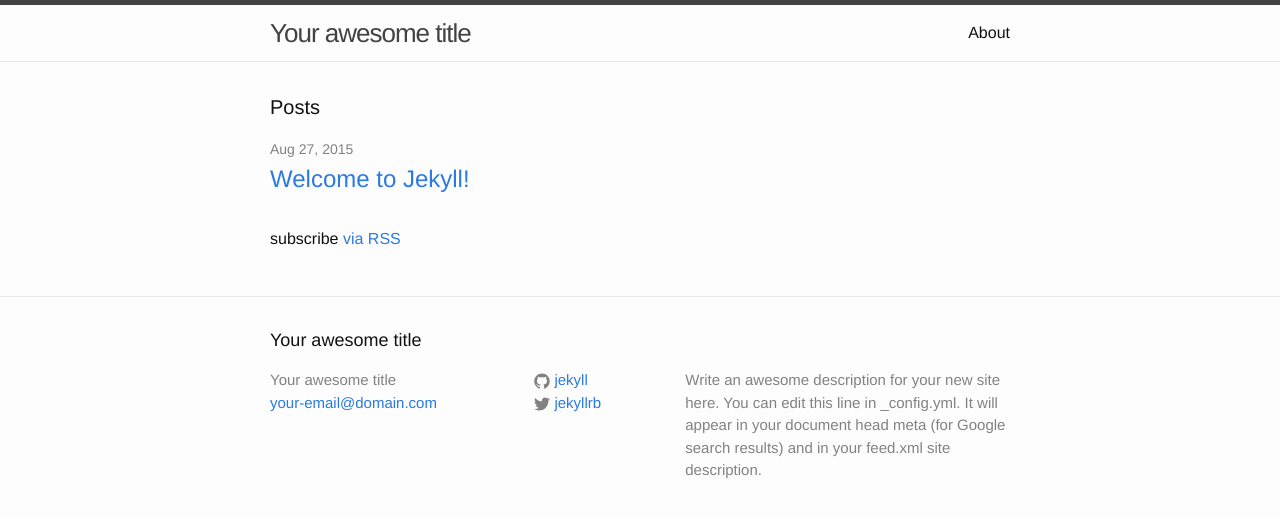
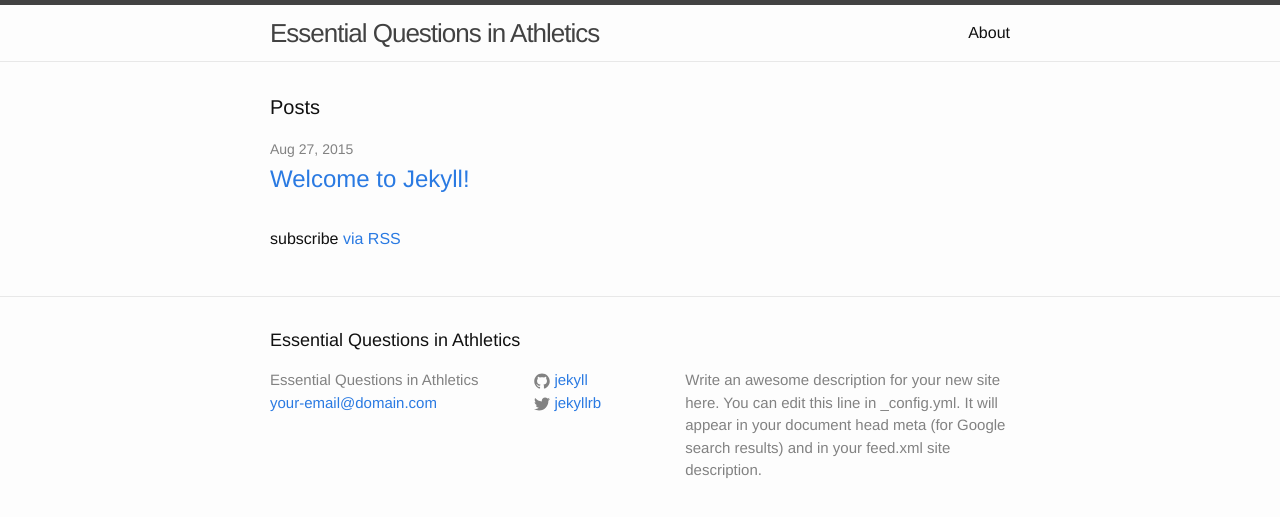
Before and after one commit to pingele/old.pingele.github.io, a Jekyll site: the page built from index.html, in a window 1280 px wide. Shown: the top 517 px of the page. Built offline with Jekyll 4.4.1, drawn with Linux system fonts in a browser that asks for light colours.

Commit message:
title change

```diff
--- a/_config.yml
+++ b/_config.yml
@@ -1,5 +1,5 @@
 # Site settings
-title: Your awesome title
+title: Essential Questions in Athletics
 email: your-email@domain.com
 description: > # this means to ignore newlines until "baseurl:"
   Write an awesome description for your new site here. You can edit this
```
